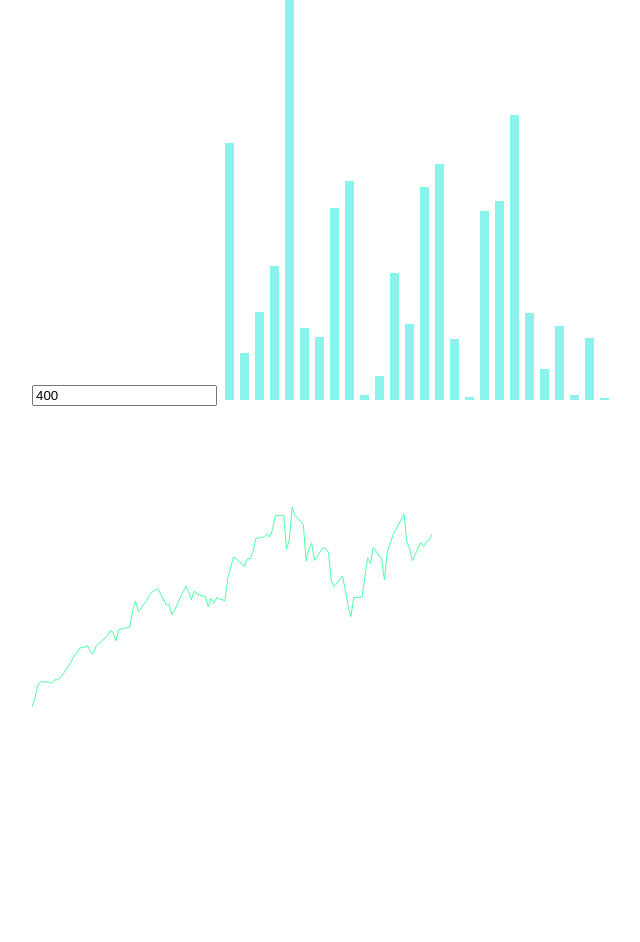
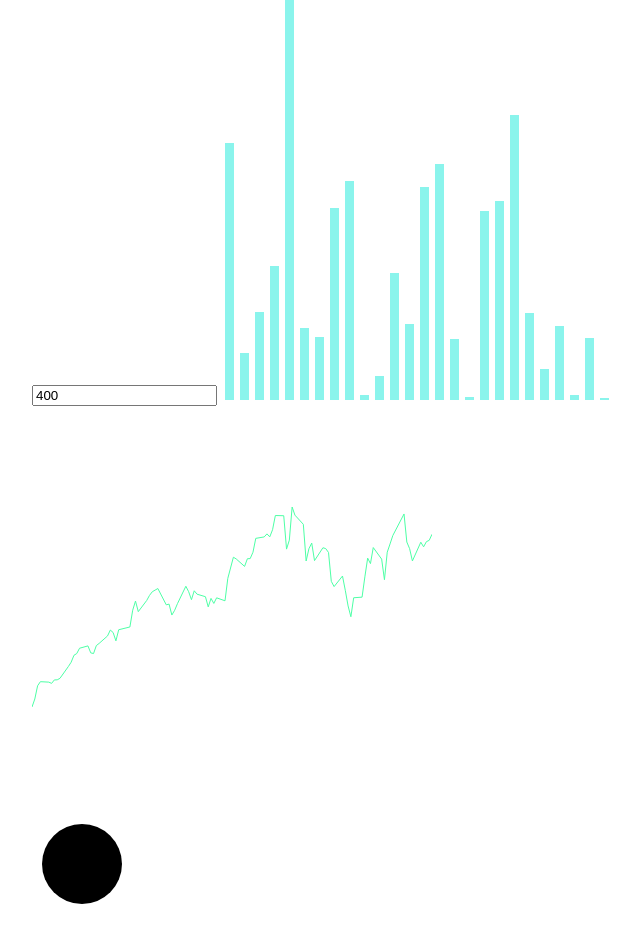
Before and after one commit to oslabs-beta/Vuenique, a Vue app: page / in a window 1280 px wide. Shown: the top 942 px of the page, without its empty margins (0-640 px from the left). Before the commit the page ends 814 px from the top, so only its background shows below. Built offline with nearby package versions, Linux system fonts and the light colour scheme.

Commit message:
Circle-renders

```diff
--- /dev/null
+++ b/packages/vuez-shape/Circle.vue
@@ -0,0 +1,29 @@
+<script setup lang="ts">
+type CircleProps = {
+  //x-coord of circle
+  x: number;
+  //y-coord of circle
+  y: number;
+  //radius of circle
+  r: number;
+  //fill color of circle
+  fill?: string;
+};
+
+const circleProps = withDefaults(defineProps<CircleProps>(), {
+  fill: 'black',
+});
+</script>
+
+<template>
+  <svg>
+    <circle
+      :cx="circleProps.x"
+      :cy="circleProps.y"
+      :r="circleProps.r"
+      :fill="circleProps.fill"
+    />
+  </svg>
+</template>
+
+<style></style>
--- a/src/App.vue
+++ b/src/App.vue
@@ -1,22 +1,23 @@
 <script setup lang="tsx">
-import Bar from "../packages/vuez-shape/Bar.vue";
-import Group from "../packages/vuez-group/Group.vue";
-import { scaleBand, scaleLinear } from "../packages/vuez-scale/index";
-import {  ref, computed, Ref, reactive} from "vue";
-import BarGraph from "./components/BarGraph.vue";
-import LineGraph from "./components/LineGraph.vue";
-
+import Bar from '../packages/vuez-shape/Bar.vue';
+import Group from '../packages/vuez-group/Group.vue';
+import { scaleBand, scaleLinear } from '../packages/vuez-scale/index';
+import { ref, computed, Ref, reactive } from 'vue';
+import BarGraph from './components/BarGraph.vue';
+import LineGraph from './components/LineGraph.vue';
+import Circle from '../packages/vuez-shape/Circle.vue';
 </script>
 
 <template>
   <main>
-    <BarGraph/>
-    <LineGraph/>
+    <BarGraph />
+    <LineGraph />
+    <Circle :x="50" :y="50" :r="40" />
   </main>
 </template>
 
 <style>
-@import "./assets/base.css";
+@import './assets/base.css';
 
 #app {
   max-width: 1280px;
```
Also changed, not shown: packages/vuez-shape/LinePath.vue (+11 -13 lines).
